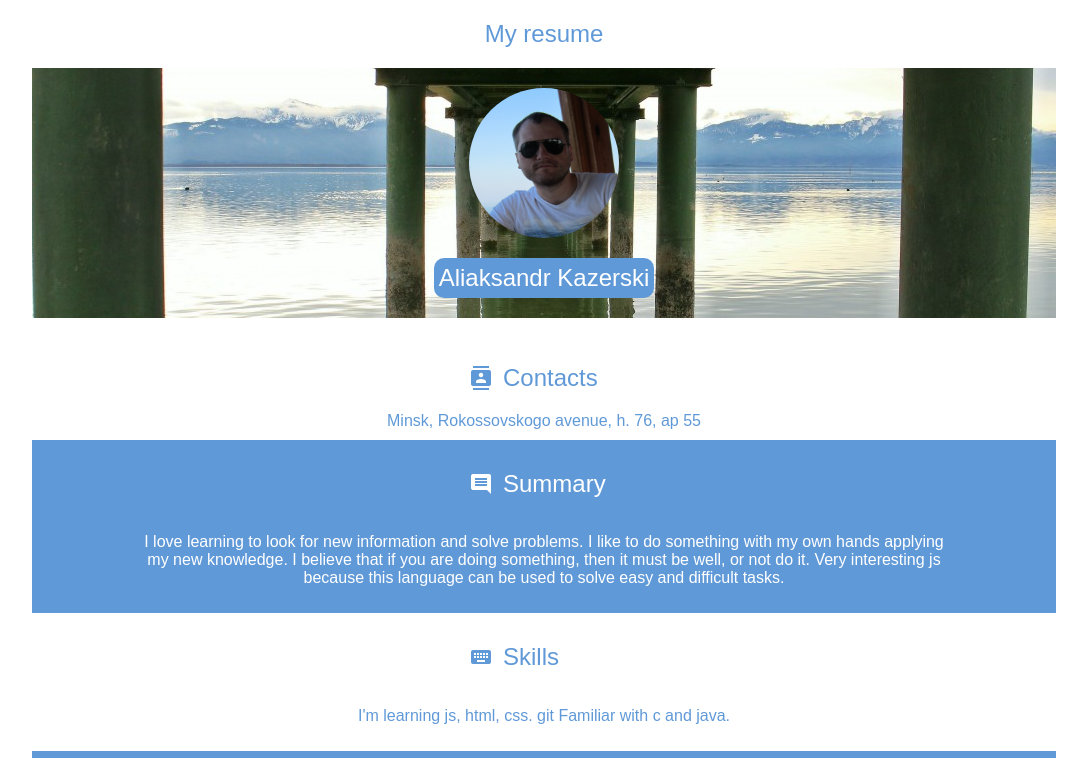
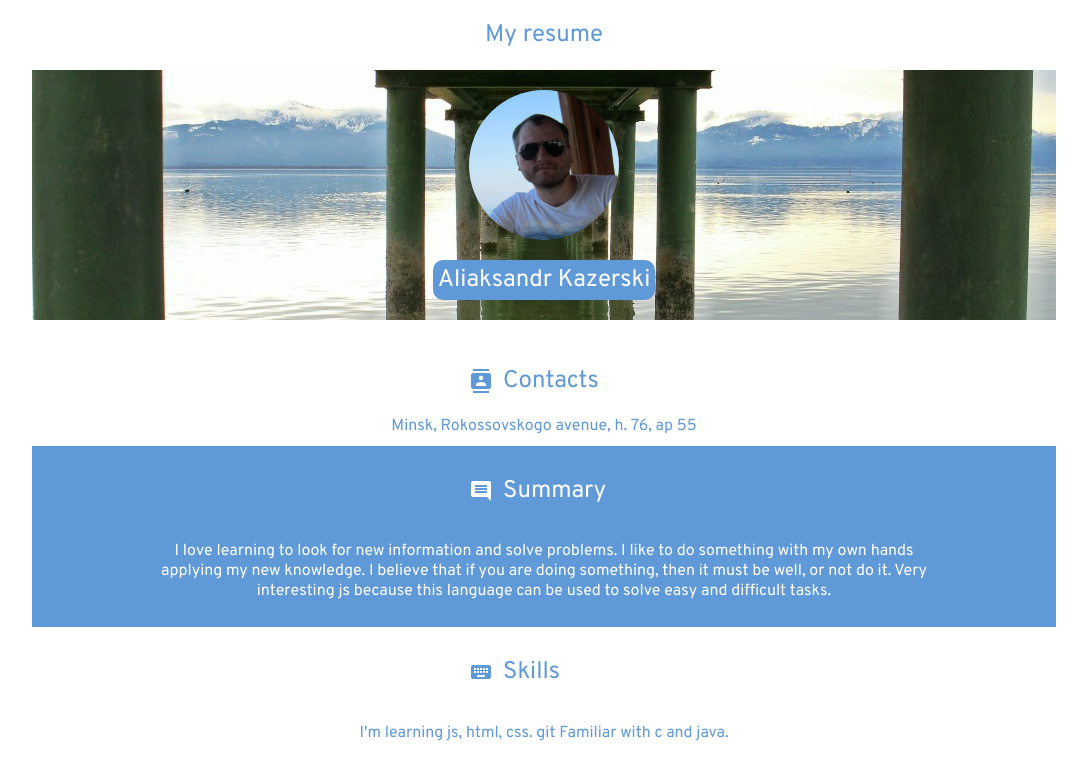
Before and after one commit to AliaksandrKazerski/rsschool-2019Q1-cv, a plain HTML site: page index.html in a window 1280 px wide. Shown: the top 758 px of the page, without its empty margins (96-1183 px from the left). Drawn offline with Linux system fonts and the light colour scheme.

Commit message:
feat: add font

```diff
--- a/index.html
+++ b/index.html
@@ -15,7 +15,7 @@
     <main>
         <section class="photo">
             <figure>
-                <div class="wrapper-photo"><img src="img/photo.JPG" alt="person" height="200" width="380"></div>
+                <div class="wrapper-photo"><img src="assets/img/photo.JPG" alt="person" height="200" width="380"></div>
                 <figcaption><h1>Aliaksandr Kazerski</h1></figcaption>
             </figure>
         </section>
--- a/styles/style.css
+++ b/styles/style.css
@@ -1,3 +1,7 @@
+@font-face {
+  font-family: Overpass-Regular;
+  src: url("../assets/fonts/Overpass-Regular.ttf");
+}
 body {
   margin: 0px;
 }
@@ -14,13 +18,13 @@ i {
 }
 .head h2 {
   text-align: center;
-  font-family: 'Arial', 'Helvetica', sans-serif;
+  font-family:'Overpass-Regular', 'Arial', 'Helvetica', sans-serif;
   font-weight: normal;
   color: #6099D7;
 }
 .photo {
   background: #6099D7;
-  background-image: url("../img/background.jpg");
+  background-image: url("../assets/img/background.jpg");
   background-position: -71px -202px;
 
 }
@@ -69,7 +73,7 @@ i {
   left: -102px;
 }
 .photo h1 {
-  font-family: 'Arial', 'Helvetica', sans-serif;
+  font-family:'Overpass-Regular', 'Arial', 'Helvetica', sans-serif;
   font-weight: normal;
   line-height: 30px;
   margin: 0px;
@@ -96,14 +100,14 @@ i {
 }
 .wrapper-info h2 {
   margin-left: 10px;
-  font-family: 'Arial', 'Helvetica', sans-serif;
+  font-family:'Overpass-Regular', 'Arial', 'Helvetica', sans-serif;
   font-weight: normal;
 }
 .info p,
 .info address,
 .info pre {
   width: 800px;
-  font-family: 'Arial', 'Helvetica', sans-serif;
+  font-family:'Overpass-Regular', 'Arial', 'Helvetica', sans-serif;
   font-style: normal;
 }
 .info p,
```
Also changed, not shown: assets/fonts/Overpass-Regular.ttf (added), assets/img/background.jpg (renamed from img/background.jpg), assets/img/photo.JPG (renamed from img/photo.JPG).
